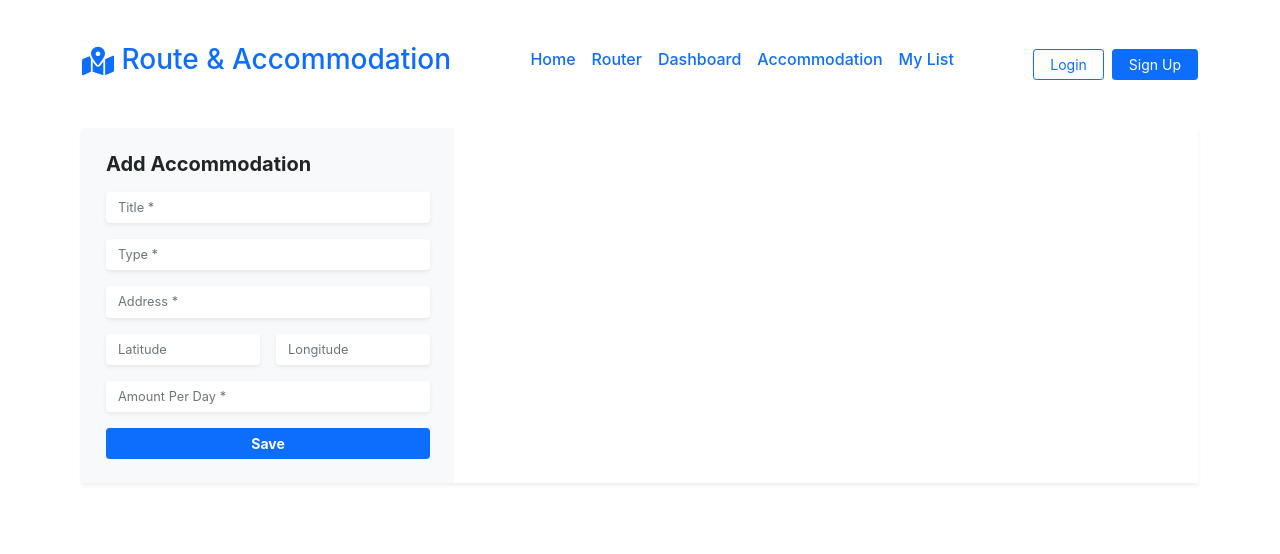
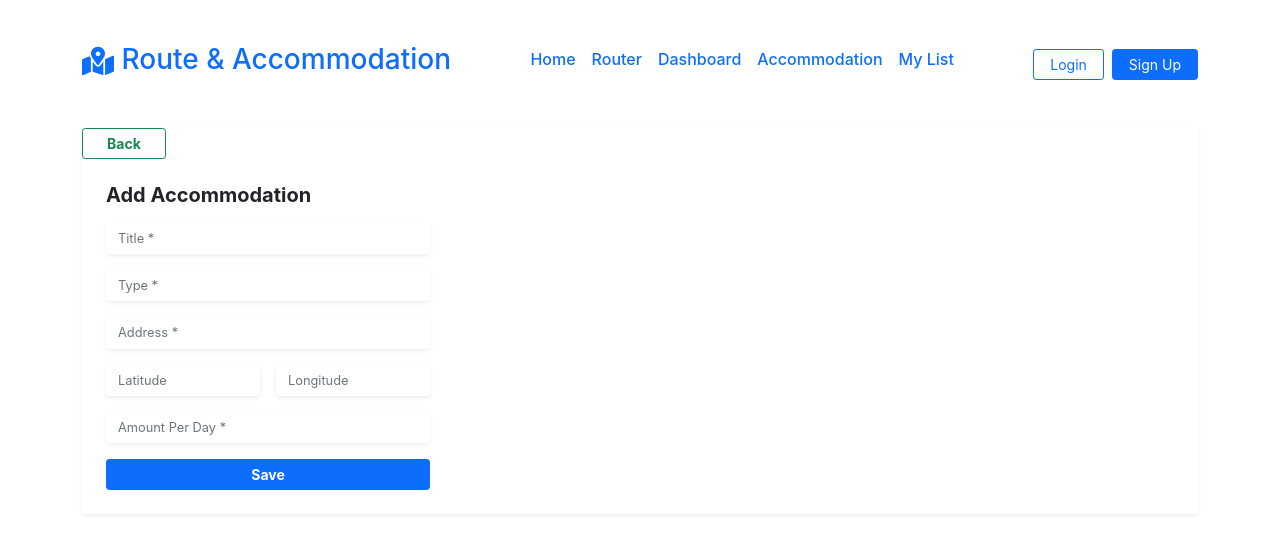
Before and after one commit to Mihiri0303/RAAMS-Project, a React (Create React App) app in the folder Front-end/: page /ownrAcc/create in a window 1280 px wide. Shown: the top 554 px of the page. Built offline with nearby package versions, Linux system fonts and the light colour scheme.

Commit message:
Ui updated

```diff
--- a/Front-end/src/components/Create.js
+++ b/Front-end/src/components/Create.js
@@ -1,11 +1,15 @@
 import React from 'react';
+import { Link } from 'react-router-dom';
 
 const Create = () => {
         return (
             <>
             <section className='container'>
                 <div className="h-75 row w-100 g-0  shadow-sm">
-                    <div className="col-md-4 col-sm-12 bg-light ">
+                    <div className="d-flex align-items-center">
+                        <Link to="/ownrAcc" className="btn btn-sm btn-outline-success fw-bold ps-4 pe-4" >Back</Link>
+                    </div>
+                    <div className="col-md-4 col-sm-12 ">
                         <form className="col-12 p-4 rounded">
                             <h5 className="fw-bolder">Add Accommodation</h5>
                             <div className="col-md-12 my-3">
```
